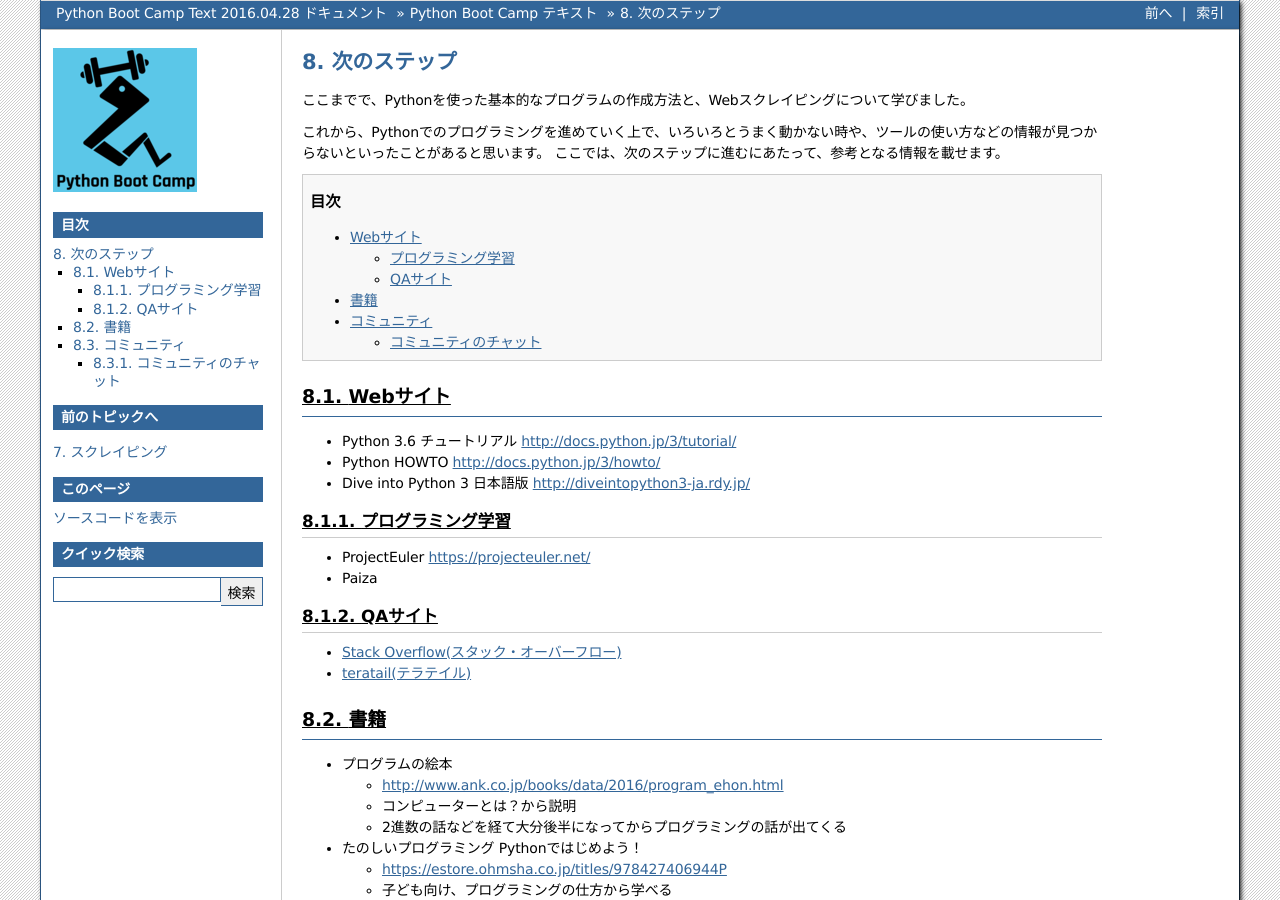
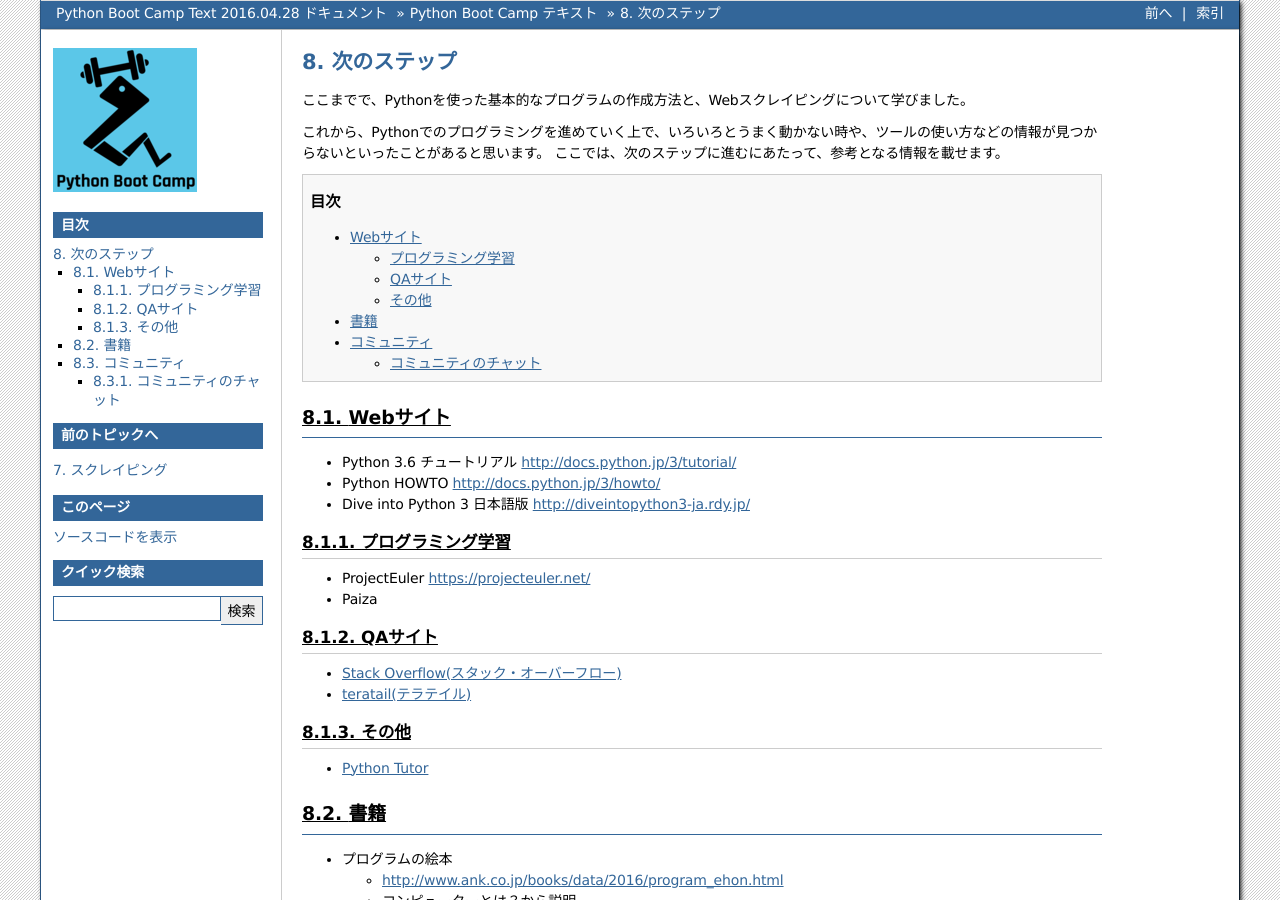
Before and after one commit to pyconjp/pycamp.pycon.jp, a Sphinx documentation site: the page built from source/textbook/8_nextstep.rst, in a window 1280 px wide and 900 px high. Built offline with Sphinx 7.4.7, drawn with Linux system fonts in a browser that asks for light colours.

Commit message:
refs #83 python tutor を追加

```diff
--- a/source/textbook/8_nextstep.rst
+++ b/source/textbook/8_nextstep.rst
@@ -26,6 +26,10 @@ QAサイト
 --------
 * `Stack Overflow(スタック・オーバーフロー) <https://ja.stackoverflow.com/>`_
 * `teratail(テラテイル) <https://teratail.com/>`_
+
+その他
+------
+* `Python Tutor <http://pythontutor.com/>`_
 
 書籍
 ====
```
